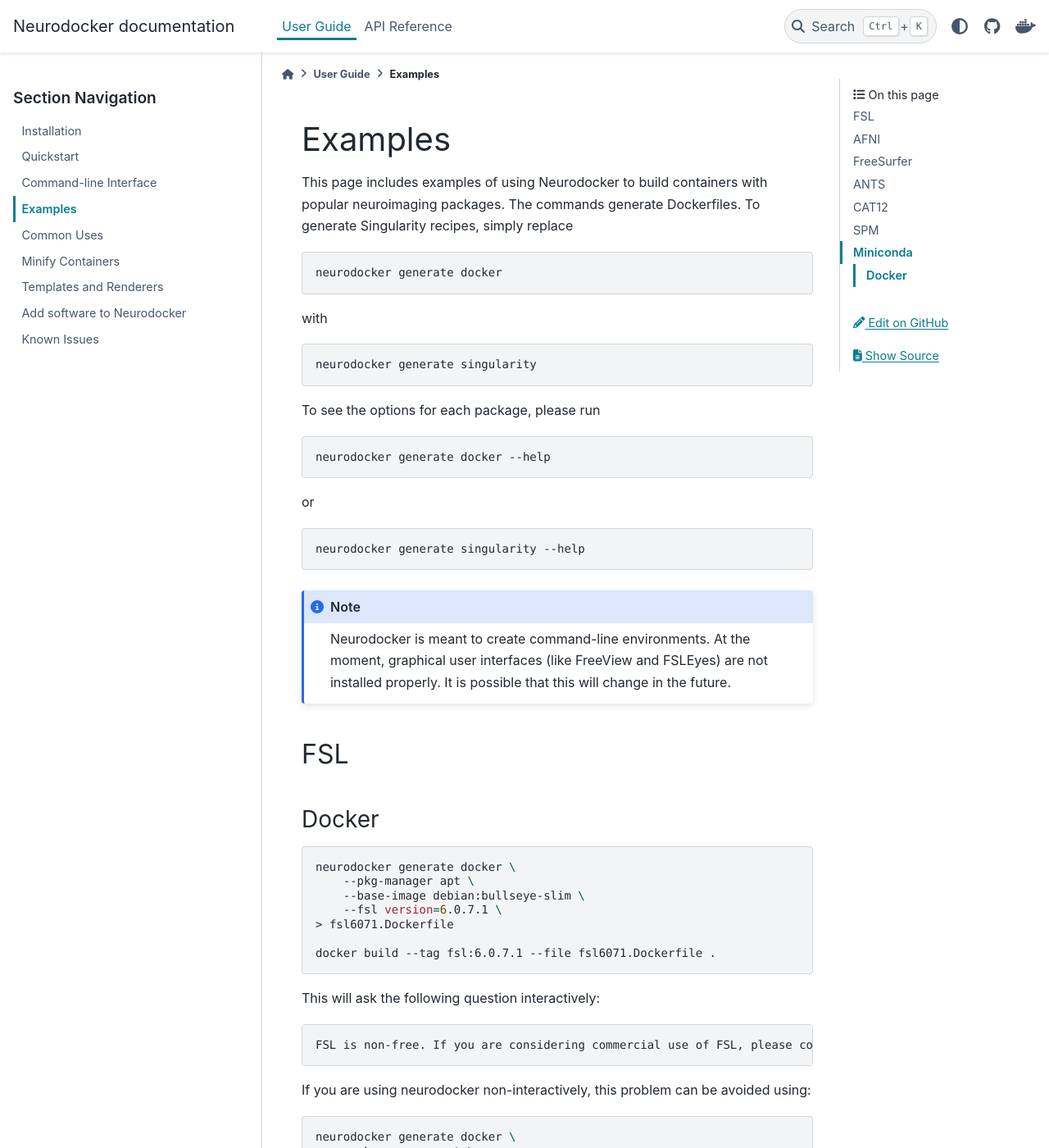
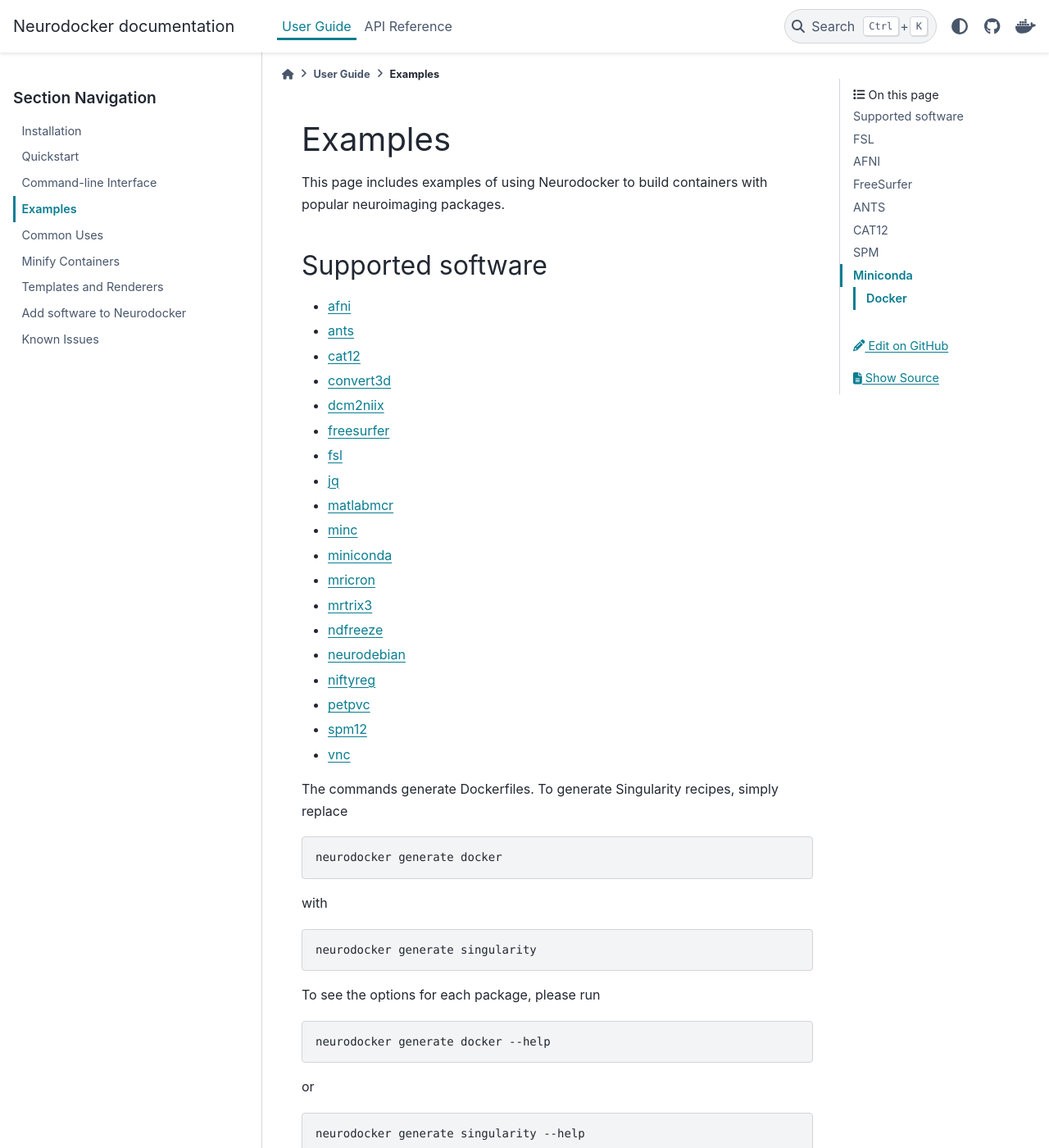
Before and after one commit to ReproNim/neurodocker, a Sphinx documentation site: the page built from docs/user_guide/examples.rst, in a window 1280 px wide and 1400 px high. Shown: the whole window at 82% size. Built offline with Sphinx 7.4.7 and the PyData theme 0.15.4, drawn with Linux system fonts in a browser that asks for light colours.

Commit message:
generate sofware list

```diff
--- a/docs/list_softwares.py
+++ b/docs/list_softwares.py
@@ -1,4 +1,12 @@
+"""Print list of software packages to be included in the documentation.
+
+Read them from the registered yml templates.
+"""
+from pathlib import Path
+
 from neurodocker.reproenv.state import registered_templates_items
+
+output_file = Path(__file__).parent / "user_guide" / "examples.rst"
 
 software = {"name": [], "url": []}
 for s in registered_templates_items():
@@ -7,6 +15,22 @@
     software["name"].append(s[1]["name"])
     software["url"].append(s[1]["url"])
 
-# sort alphabetically
-for s in sorted(zip(software["name"], software["url"])):
-    print(f"- `{s[0]} <{s[1]}>`_")
+with open(output_file, "r") as f:
+    lines = f.readlines()
+
+with open(output_file, "w") as f:
+    print_list = False
+
+    for line in lines:
+        if line.startswith(".. INSERT LIST START"):
+            print_list = True
+            f.write(line)
+            f.write("\n")
+            for s in sorted(zip(software["name"], software["url"])):
+                f.write(f"- `{s[0]} <{s[1]}>`_\n")
+            f.write("\n")
+        if line.startswith(".. INSERT LIST END"):
+            print_list = False
+
+        if not print_list:
+            f.write(line)
--- a/docs/user_guide/examples.rst
+++ b/docs/user_guide/examples.rst
@@ -2,7 +2,36 @@
 ========
 
 This page includes examples of using Neurodocker to build containers with popular
-neuroimaging packages. The commands generate Dockerfiles. To generate Singularity
+neuroimaging packages.
+
+Supported software
+------------------
+
+.. INSERT LIST START (will be updated automatically in ci)
+
+- `afni <https://afni.nimh.nih.gov>`_
+- `ants <http://stnava.github.io/ANTs/>`_
+- `cat12 <https://neuro-jena.github.io/cat/>`_
+- `convert3d <http://www.itksnap.org/pmwiki/pmwiki.php?n=Convert3D.Convert3D>`_
+- `dcm2niix <https://www.nitrc.org/plugins/mwiki/index.php/dcm2nii:MainPage>`_
+- `freesurfer <https://surfer.nmr.mgh.harvard.edu/>`_
+- `fsl <https://fsl.fmrib.ox.ac.uk/fsl/fslwiki/>`_
+- `jq <https://jqlang.github.io/jq/>`_
+- `matlabmcr <https://www.mathworks.com/products/compiler/matlab-runtime.html>`_
+- `minc <https://github.com/BIC-MNI/minc-toolkit-v2>`_
+- `miniconda <https://docs.conda.io/projects/miniconda/en/latest/>`_
+- `mricron <https://github.com/neurolabusc/MRIcron>`_
+- `mrtrix3 <https://www.mrtrix.org/>`_
+- `ndfreeze <https://neuro.debian.net/pkgs/neurodebian-freeze.html>`_
+- `neurodebian <http://neuro.debian.net>`_
+- `niftyreg <https://github.com/KCL-BMEIS/niftyreg>`_
+- `petpvc <https://github.com/UCL/PETPVC>`_
+- `spm12 <https://www.fil.ion.ucl.ac.uk/spm/>`_
+- `vnc <https://www.realvnc.com/>`_
+
+.. INSERT LIST END
+
+The commands generate Dockerfiles. To generate Singularity
 recipes, simply replace
 
 .. code-block:: bash
```
Also changed, not shown: README.md (+2 -0 lines), 2 other files.
